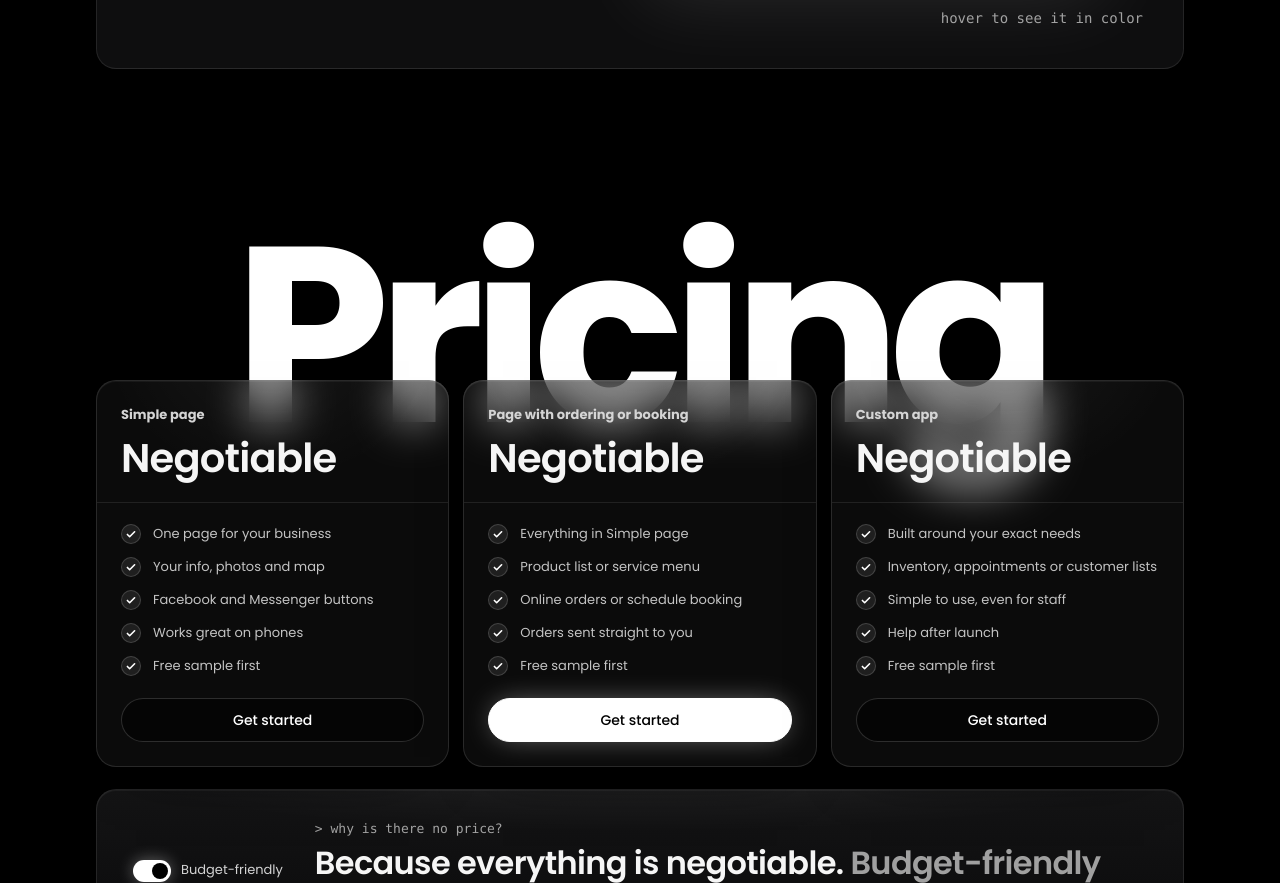
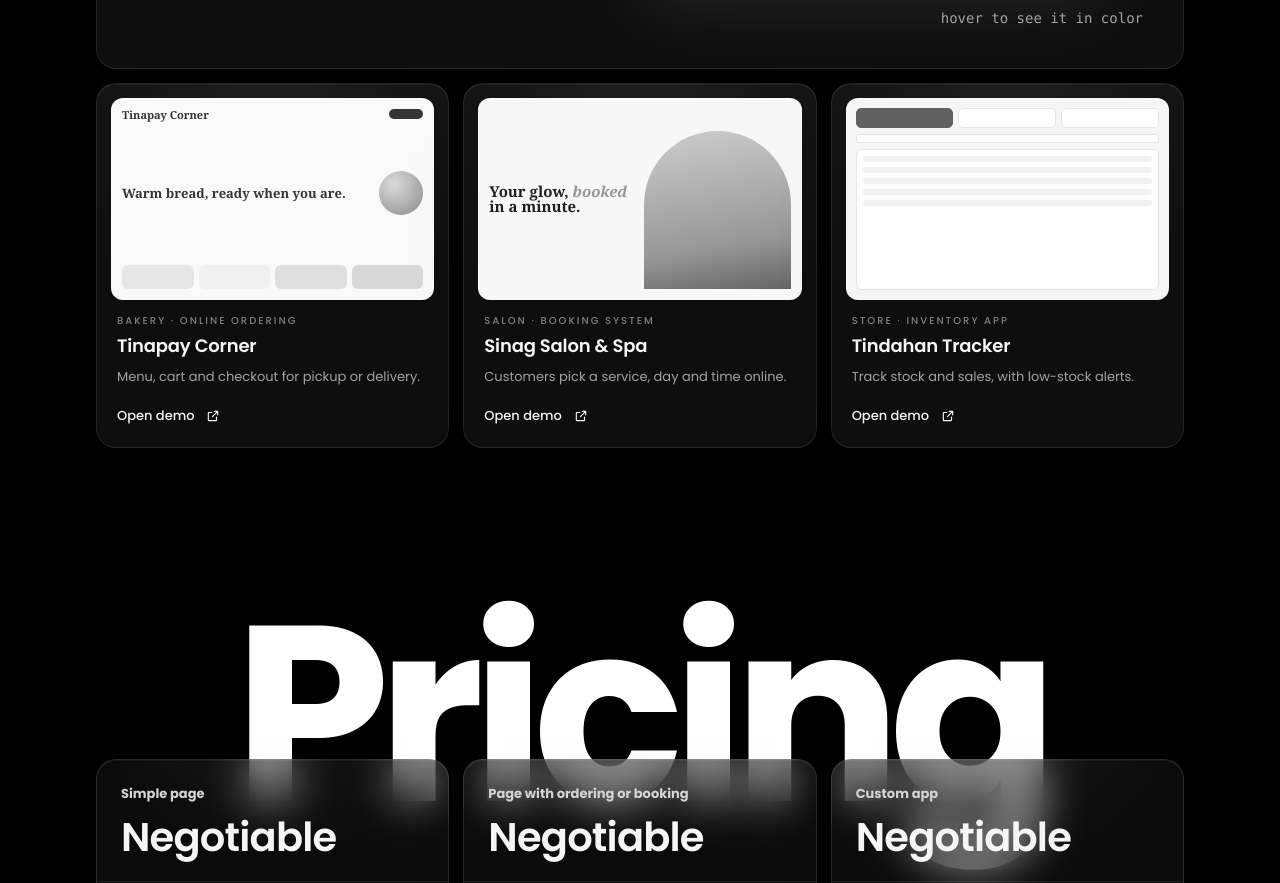
Before and after one commit to seventsin08-ctrl/BLACKGATEOFFICIALWEBSITE, a plain HTML site: page index.html in a window 1280 px wide. Shown: the part 3130-4013 px from the top of the page. Drawn offline with Linux system fonts and the light colour scheme.

Commit message:
Show the three new demos in the Sample work section
Co-Authored-By: Claude Opus 5.5 <noreply@anthropic.com>
Claude-Session: https://claude.ai/code/session_017RYsvWTBZAGhQykFBS1fHR

```diff
--- a/index.html
+++ b/index.html
@@ -222,6 +222,37 @@
   .shot-items div:nth-child(3)::before{background:linear-gradient(135deg,#f5c1b5,#e48a74)}
   .shot-items i{display:block;height:5px;border-radius:3px;background:#e9774a;width:55%}
   .hint{font:11px/1.4 var(--mono);color:var(--dim);margin-top:10px;text-align:right}
+  .demos{display:grid;gap:14px;margin-top:14px}
+  @media (min-width:760px){.demos{grid-template-columns:repeat(3,minmax(0,1fr))}}
+  .demo{display:flex;flex-direction:column;padding:14px;text-decoration:none}
+  .demo .thumb{border-radius:12px;overflow:hidden;border:1px solid var(--line);aspect-ratio:16/10;position:relative;filter:grayscale(1);transition:filter .5s}
+  .demo:hover .thumb,.demo:focus-visible .thumb{filter:none}
+  .demo .meta{padding:16px 6px 6px;display:flex;flex-direction:column;gap:6px;flex:1}
+  .demo .kind{font:500 10px/1 var(--sans);letter-spacing:.2em;text-transform:uppercase;color:var(--dim)}
+  .demo h4{margin:0;font-size:18px;font-weight:600;letter-spacing:-.01em}
+  .demo p{color:var(--muted);font-size:13px;margin:0}
+  .demo .go{margin-top:auto;padding-top:12px;display:inline-flex;align-items:center;gap:6px;font-size:13px;font-weight:500}
+  .demo .go svg{width:14px;height:14px;transition:transform .2s}
+  .demo:hover .go svg{transform:translate(2px,-2px)}
+  /* mini previews */
+  .t-bakery{background:#fff8ee;padding:10px;display:grid;gap:7px;grid-template-rows:auto 1fr auto}
+  .t-bakery .h{font:800 11px/1 Georgia,serif;color:#5b2e0e;display:flex;justify-content:space-between}
+  .t-bakery .h i{width:34px;height:10px;border-radius:9px;background:#5b2e0e}
+  .t-bakery .bh{min-height:0;padding:0;display:flex;align-items:center;gap:8px;overflow:visible}
+  .t-bakery .bh b{font:800 13px/1.1 Georgia,serif;color:#5b2e0e;flex:1}
+  .t-bakery .bh span{width:44px;height:44px;border-radius:50%;background:radial-gradient(circle at 35% 30%,#ffd796,#e8792b);flex:none}
+  .t-bakery .row{display:grid;grid-template-columns:repeat(4,1fr);gap:5px}
+  .t-bakery .row i{height:24px;border-radius:6px;background:#ffe3b8}.t-bakery .row i:nth-child(2){background:#fff0c2}.t-bakery .row i:nth-child(3){background:#e9d7ff}.t-bakery .row i:nth-child(4){background:#f3d2c7}
+  .t-salon{background:#faf6f3;padding:10px;display:grid;grid-template-columns:1fr 1fr;gap:8px;align-items:end}
+  .t-salon b{font:600 15px/1.05 Georgia,serif;color:#2b1d24;align-self:center}
+  .t-salon b em{color:#c98b7a}
+  .t-salon span{height:88%;border-radius:999px 999px 8px 8px;background:linear-gradient(170deg,#e9c7ba,#c98b7a 70%,#8e5a4e)}
+  .t-inv{background:#f3f6f5;padding:9px;display:grid;gap:6px;grid-template-rows:auto auto 1fr}
+  .t-inv .s{display:grid;grid-template-columns:repeat(3,1fr);gap:5px}
+  .t-inv .s i{height:20px;border-radius:5px;background:#fff;border:1px solid #dfe7e5}.t-inv .s i:first-child{background:#0f766e;border-color:#0f766e}
+  .t-inv .r{height:9px;border-radius:3px;background:#fff;border:1px solid #dfe7e5}
+  .t-inv .tb{background:#fff;border:1px solid #dfe7e5;border-radius:6px;display:grid;gap:5px;padding:6px;align-content:start}
+  .t-inv .tb i{height:6px;border-radius:3px;background:#e6f4f1}.t-inv .tb i:nth-child(2){background:#fef3c7}
 
   /* ============ pricing ============ */
   .pricing{overflow:hidden;isolation:isolate}
@@ -475,6 +506,46 @@
           <p class="hint">hover to see it in color</p>
         </div>
       </div>
+
+      <div class="demos">
+        <a class="card demo reveal" href="https://demo-tinapay-corner-bakery.onrender.com/" target="_blank" rel="noopener">
+          <div class="thumb t-bakery" aria-hidden="true">
+            <div class="h">Tinapay Corner<i></i></div>
+            <div class="bh"><b>Warm bread, ready when you are.</b><span></span></div>
+            <div class="row"><i></i><i></i><i></i><i></i></div>
+          </div>
+          <div class="meta">
+            <span class="kind">Bakery · Online ordering</span>
+            <h4>Tinapay Corner</h4>
+            <p>Menu, cart and checkout for pickup or delivery.</p>
+            <span class="go">Open demo<span class="sr-only"> (opens in a new tab)</span> <svg aria-hidden="true"><use href="#i-ext"/></svg></span>
+          </div>
+        </a>
+        <a class="card demo reveal" href="https://demo-sinag-salon-booking.onrender.com/" target="_blank" rel="noopener">
+          <div class="thumb t-salon" aria-hidden="true">
+            <b>Your glow, <em>booked</em> in a minute.</b><span></span>
+          </div>
+          <div class="meta">
+            <span class="kind">Salon · Booking system</span>
+            <h4>Sinag Salon &amp; Spa</h4>
+            <p>Customers pick a service, day and time online.</p>
+            <span class="go">Open demo<span class="sr-only"> (opens in a new tab)</span> <svg aria-hidden="true"><use href="#i-ext"/></svg></span>
+          </div>
+        </a>
+        <a class="card demo reveal" href="https://demo-tindahan-tracker-app.onrender.com/" target="_blank" rel="noopener">
+          <div class="thumb t-inv" aria-hidden="true">
+            <div class="s"><i></i><i></i><i></i></div>
+            <div class="r"></div>
+            <div class="tb"><i></i><i></i><i></i><i></i><i></i></div>
+          </div>
+          <div class="meta">
+            <span class="kind">Store · Inventory app</span>
+            <h4>Tindahan Tracker</h4>
+            <p>Track stock and sales, with low-stock alerts.</p>
+            <span class="go">Open demo<span class="sr-only"> (opens in a new tab)</span> <svg aria-hidden="true"><use href="#i-ext"/></svg></span>
+          </div>
+        </a>
+      </div>
     </div>
   </section>
 
```
